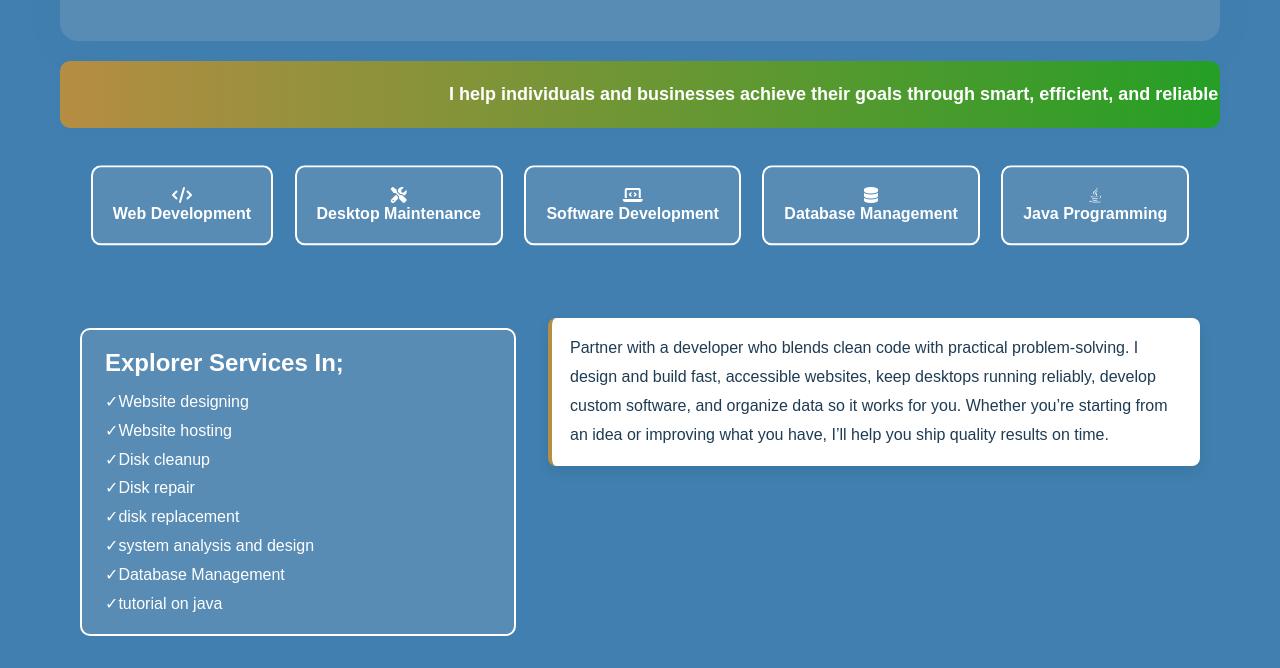
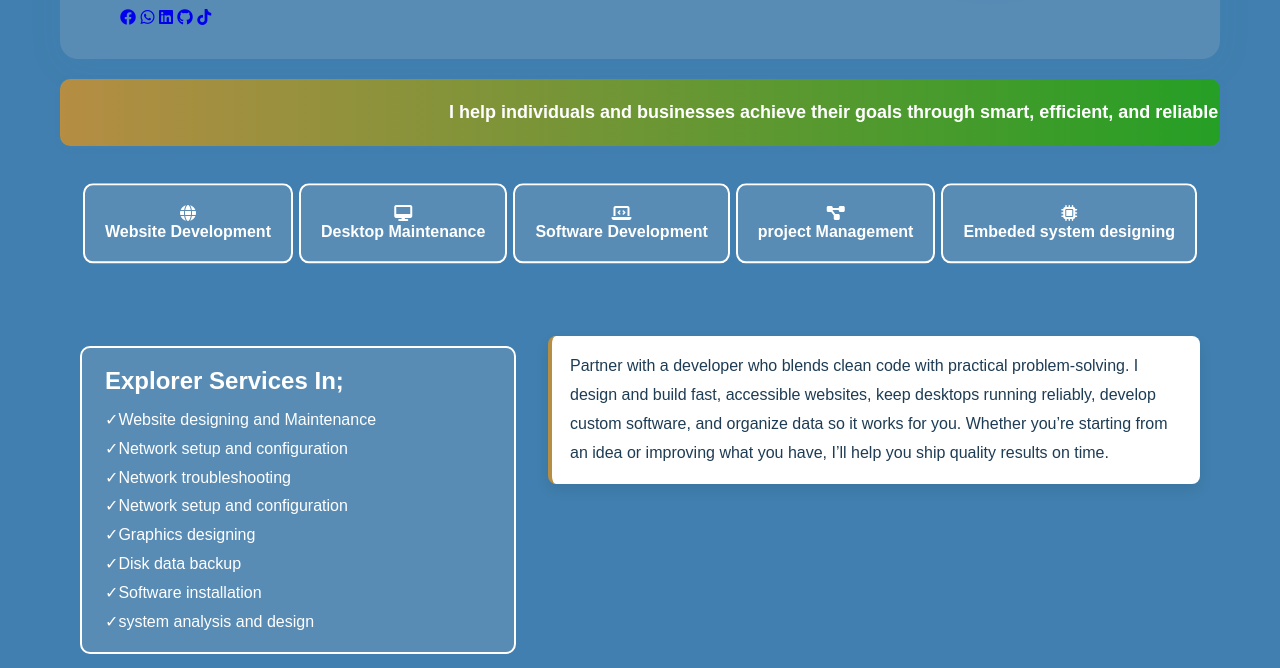
Before and after one commit to vision-BA/MY-PORTIFOLIO-, a plain HTML site: page index.html in a window 1280 px wide. Shown: the part 478-1146 px from the top of the page. Drawn offline with Linux system fonts and the light colour scheme.

Commit message:
Update index.html

```diff
--- a/index.html
+++ b/index.html
@@ -21,7 +21,6 @@
   <span class="bar"></span>
   <span class="bar"></span>
 </button>
-<button class="theme-toggle" type="button" aria-label="Toggle dark mode">🌙</button>
 
  <ul>
   <li id="demo"></li>
@@ -37,28 +36,13 @@
             <h3>Hi, I'm Bright Vision.<br>Let's innovate together!</h3>
       <p class="hero-desc">As a dedicated software Engineer and educator, I specialize in turning complex challenges into simple, elegant solutions. With a strong foundation in system analysis, design, and years of hands-on experience, I build scalable, efficient, and user-focused software.<br>
     My mission is to empower individuals and businesses with reliable technology, sharing knowledge and staying ahead of industry trends. Let's collaborate to create products that make a real impact.</p>
-
-
-
-
-
-
-
-
-
-
-
-
-
-
-
-
-
-
-
-
-
-
+  <div class="social-icons">
+    <a href="#" class="icon-circle" title="Facebook"><i class="fa-brands fa-facebook"></i></a>
+    <a href="#" class="icon-circle" title="WhatsApp"><i class="fa-brands fa-whatsapp"></i></a>
+    <a href="#" class="icon-circle" title="LinkedIn"><i class="fa-brands fa-linkedin"></i></a>
+    <a href="#" class="icon-circle" title="GitHub"><i class="fa-brands fa-github"></i></a>
+    <a href="#" class="icon-circle" title="TikTok"><i class="fa-brands fa-tiktok"></i></a>
+  </div>
     </div>
  <div class="heroRight">
   <img src="./20250516_154302.jpg" alt="Bright Vision profile" width="300" height="300" name="heroImage">
@@ -73,11 +57,11 @@
   <!--<Skills Section> and start of skills offered-->
   <div id="skills">
     <div class="items">
-      <span class="icon"><i class="fa-solid fa-code"></i></span>
-      <h4>Web Development</h4>
+      <span class="icon"><i class="fa-solid fa-globe"></i></span>
+      <h4>Website Development</h4>
     </div>
     <div class="items">
-      <span class="icon"><i class="fa-solid fa-screwdriver-wrench"></i></span>
+      <span class="icon"><i class="fa-solid fa-desktop"></i></span>
       <h4>Desktop Maintenance</h4>
     </div>
     <div class="items">
@@ -85,12 +69,12 @@
       <h4>Software Development</h4>
     </div>
     <div class="items">
-      <span class="icon"><i class="fa-solid fa-database"></i></span>
-      <h4>Database Management</h4>
+      <span class="icon"><i class="fa-solid fa-diagram-project"></i></span>
+      <h4>project  Management</h4>
     </div>
     <div class="items">
-      <span class="icon"><i class="fa-brands fa-java"></i></span>
-      <h4>Java Programming</h4>
+      <span class="icon"><i class="fa-solid fa-microchip"></i></span>
+      <h4>Embeded system designing</h4>
       </div>
   </div>
   <!--section for services offered by brigth Athuman-->
@@ -98,14 +82,14 @@
     <div class="view-services-left">
       <h4>Explorer services in;</h4>
       <ul>
-        <li><span class="icon">✓</span>Website designing</li>
-        <li><span class="icon">✓</span>Website hosting</li>
-        <li><span class="icon">✓</span>Disk cleanup</li>
-        <li><span class="icon">✓</span>Disk repair</li>
-        <li><span class="icon">✓</span>disk replacement</li>
+        <li><span class="icon">✓</span>Website designing and Maintenance</li>
+        <li><span class="icon">✓</span>Network setup and configuration</li>
+        <li><span class="icon">✓</span>Network troubleshooting</li>
+        <li><span class="icon">✓</span>Network setup and configuration</li>
+        <li><span class="icon">✓</span>Graphics designing</li>
+        <li><span class="icon">✓</span>Disk data backup</li>
+        <li><span class="icon">✓</span>Software installation</li>
         <li><span class="icon">✓</span>system analysis and design</li>
-        <li><span class="icon">✓</span>Database Management</li>
-        <li><span class="icon">✓</span>tutorial on java </li>
       </ul>
     </div>
     <div class="view-services-right">
```
